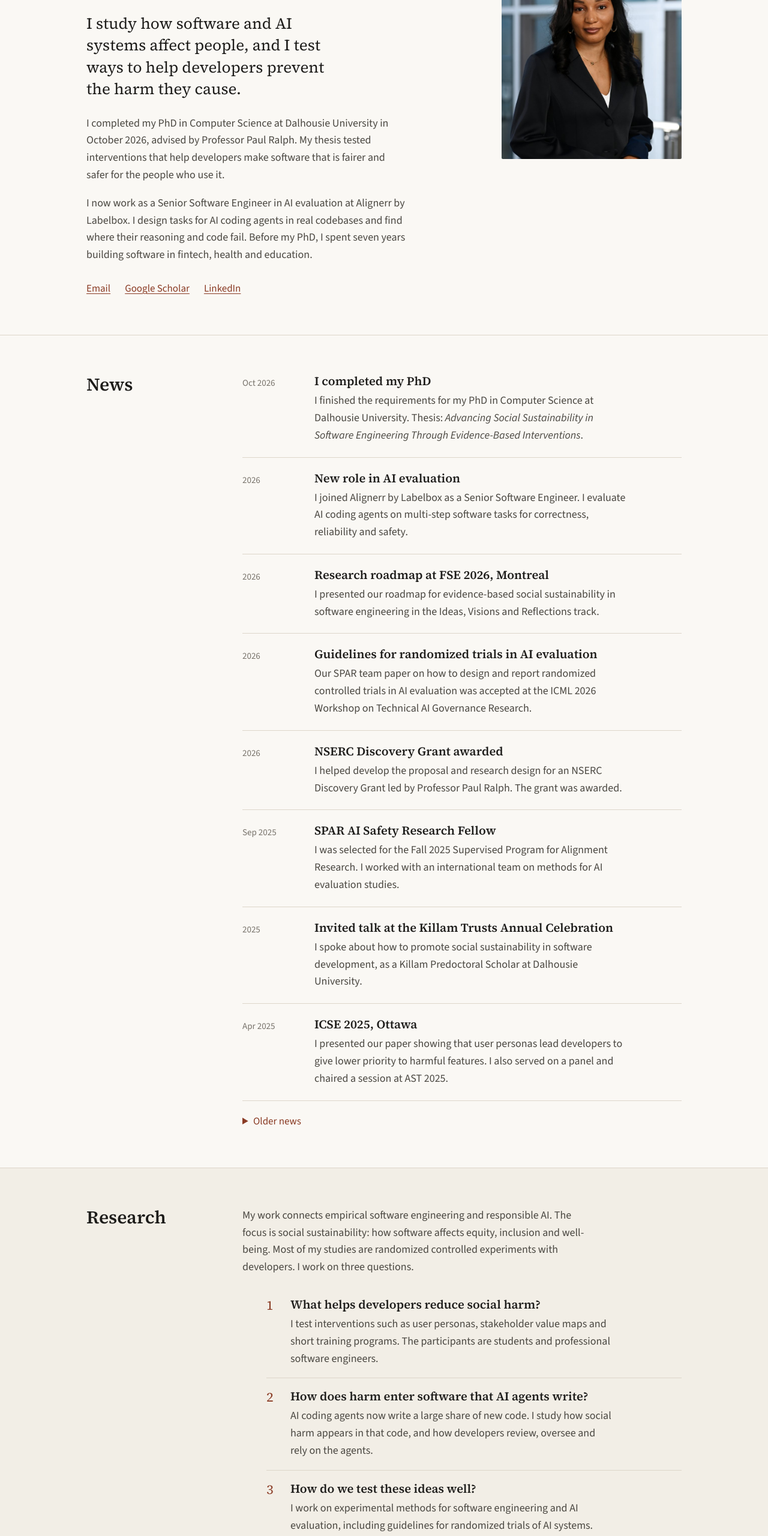
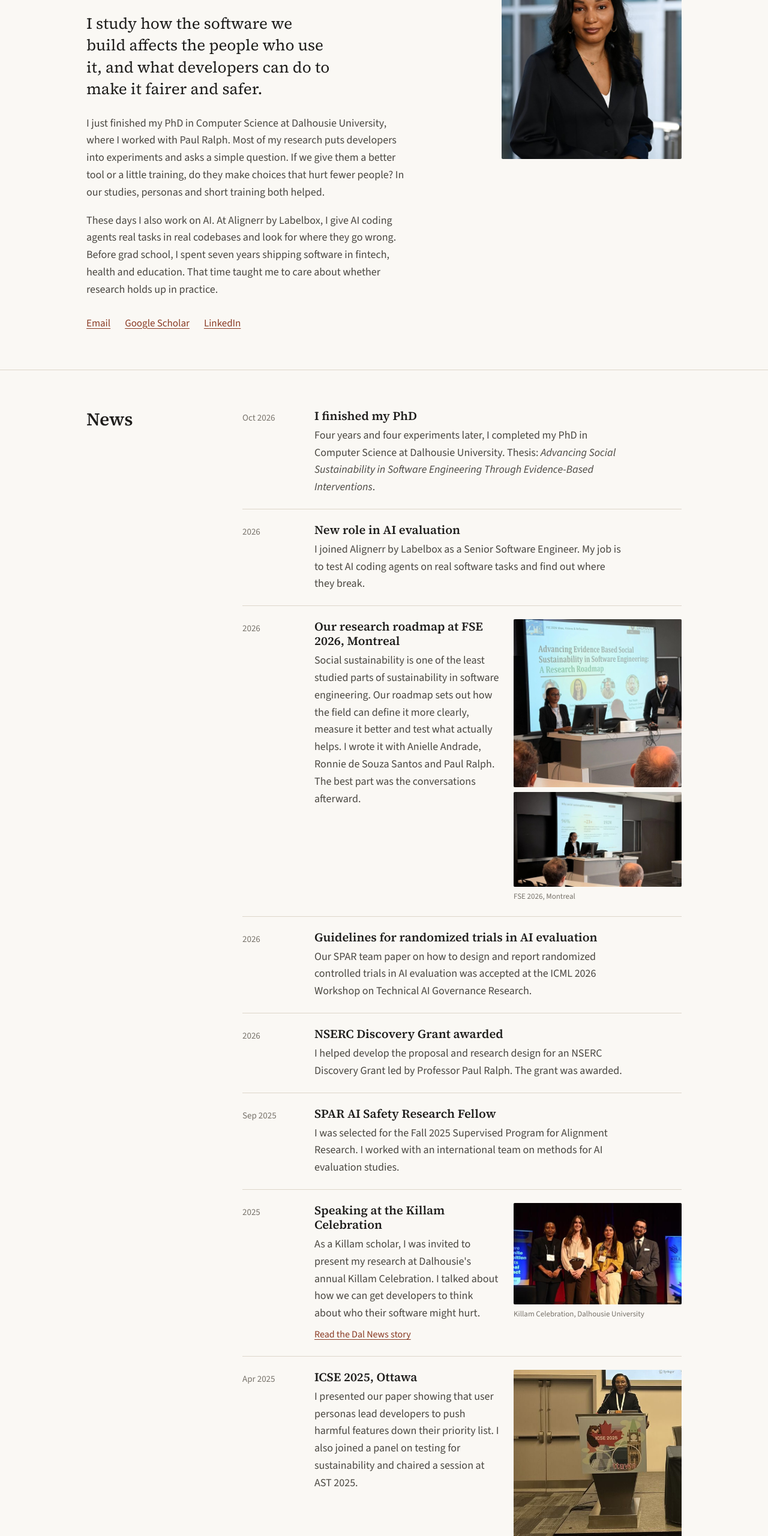
Before and after one commit to Devbimpe/devbimpe.github.io, a plain HTML site: page index.html in a window 1280 px wide. Shown: the part 240-2800 px from the top of the page at 60% size. Drawn offline with nearby package versions, Linux system fonts and the light colour scheme.

Commit message:
Add event photos, warmer copy, remove mentee names
Claude-Session: https://claude.ai/code/session_01SihijPpRReEfcpQbiXK9xj

```diff
--- a/index.html
+++ b/index.html
@@ -102,15 +102,17 @@
     .news-item time { color: var(--muted); font-size: 15px; padding-top: 3px; }
     .news-item h3 { font-size: 20px; margin-bottom: 6px; }
     .news-item p { color: var(--ink-2); margin: 0; max-width: 58ch; }
-    .news-photo { margin: 0; width: 240px; }
-    .news-photo img { width: 100%; aspect-ratio: 3 / 2; object-fit: cover; border-radius: 2px; background: var(--rule); }
+    .news-photo { margin: 0; width: 280px; }
+    .news-photo img { width: 100%; height: auto; max-height: 340px; object-fit: cover; object-position: 50% 15%; border-radius: 2px; background: var(--rule); }
+    .news-photo img + img { margin-top: 8px; }
+    .news-item .more { display: inline-block; margin-top: 8px; font-size: 16px; }
     .news-photo figcaption { font-size: 13px; color: var(--muted); margin-top: 6px; }
     details.older { margin-top: 20px; }
     details.older summary { cursor: pointer; color: var(--accent); font-size: 17px; }
     details.older[open] summary { margin-bottom: 20px; }
 
     /* Research */
-    .questions { counter-reset: q; margin: 8px 0 32px; }
+    .questions { counter-reset: q; margin: 8px 0 32px; padding: 0; list-style: none; }
     .questions li { counter-increment: q; display: grid; grid-template-columns: 40px 1fr; padding: 18px 0; border-bottom: 1px solid var(--rule); }
     .questions li::before { content: counter(q); font-family: var(--serif); color: var(--accent); font-size: 22px; line-height: 1.2; }
     .questions h3 { font-size: 20px; margin-bottom: 6px; }
@@ -194,9 +196,9 @@
     <div>
       <h1>Bimpe Ayoola, PhD</h1>
       <div class="role">Empirical software engineering and responsible AI · Halifax, Canada</div>
-      <p class="lead">I study how software and AI systems affect people, and I test ways to help developers prevent the harm they cause.</p>
-      <p>I completed my PhD in Computer Science at Dalhousie University in October 2026, advised by Professor Paul Ralph. My thesis tested interventions that help developers make software that is fairer and safer for the people who use it.</p>
-      <p>I now work as a Senior Software Engineer in AI evaluation at Alignerr by Labelbox. I design tasks for AI coding agents in real codebases and find where their reasoning and code fail. Before my PhD, I spent seven years building software in fintech, health and education.</p>
+      <p class="lead">I study how the software we build affects the people who use it, and what developers can do to make it fairer and safer.</p>
+      <p>I just finished my PhD in Computer Science at Dalhousie University, where I worked with Paul Ralph. Most of my research puts developers into experiments and asks a simple question. If we give them a better tool or a little training, do they make choices that hurt fewer people? In our studies, personas and short training both helped.</p>
+      <p>These days I also work on AI. At Alignerr by Labelbox, I give AI coding agents real tasks in real codebases and look for where they go wrong. Before grad school, I spent seven years shipping software in fintech, health and education. That time taught me to care about whether research holds up in practice.</p>
       <div class="links">
         <a href="mailto:bimpeayoolac@gmail.com">Email</a>
         <a href="https://scholar.google.ca/citations?user=7cDyYSUAAAAJ&amp;hl=en">Google Scholar</a>
@@ -229,8 +231,8 @@
       <article class="news-item">
         <time datetime="2026-10">Oct 2026</time>
         <div>
-          <h3>I completed my PhD</h3>
-          <p>I finished the requirements for my PhD in Computer Science at Dalhousie University. Thesis: <em>Advancing Social Sustainability in Software Engineering Through Evidence-Based Interventions</em>.</p>
+          <h3>I finished my PhD</h3>
+          <p>Four years and four experiments later, I completed my PhD in Computer Science at Dalhousie University. Thesis: <em>Advancing Social Sustainability in Software Engineering Through Evidence-Based Interventions</em>.</p>
         </div>
       </article>
 
@@ -238,16 +240,21 @@
         <time datetime="2026">2026</time>
         <div>
           <h3>New role in AI evaluation</h3>
-          <p>I joined Alignerr by Labelbox as a Senior Software Engineer. I evaluate AI coding agents on multi-step software tasks for correctness, reliability and safety.</p>
+          <p>I joined Alignerr by Labelbox as a Senior Software Engineer. My job is to test AI coding agents on real software tasks and find out where they break.</p>
         </div>
       </article>
 
       <article class="news-item">
         <time datetime="2026">2026</time>
         <div>
-          <h3>Research roadmap at FSE 2026, Montreal</h3>
-          <p>I presented our roadmap for evidence-based social sustainability in software engineering in the Ideas, Visions and Reflections track.</p>
+          <h3>Our research roadmap at FSE 2026, Montreal</h3>
+          <p>Social sustainability is one of the least studied parts of sustainability in software engineering. Our roadmap sets out how the field can define it more clearly, measure it better and test what actually helps. I wrote it with Anielle Andrade, Ronnie de Souza Santos and Paul Ralph. The best part was the conversations afterward.</p>
         </div>
+        <figure class="news-photo">
+          <img src="news/2026-fse-montreal.jpg" alt="Bimpe and Paul Ralph at the front of the room, with the roadmap title slide behind them" loading="lazy" width="1200" height="1200" />
+          <img src="news/2026-fse-montreal-talk.jpg" alt="Bimpe presenting a slide titled Why social sustainability matters" loading="lazy" width="1200" height="675" />
+          <figcaption>FSE 2026, Montreal</figcaption>
+        </figure>
       </article>
 
       <article class="news-item">
@@ -277,17 +284,26 @@
       <article class="news-item">
         <time datetime="2025">2025</time>
         <div>
-          <h3>Invited talk at the Killam Trusts Annual Celebration</h3>
-          <p>I spoke about how to promote social sustainability in software development, as a Killam Predoctoral Scholar at Dalhousie University.</p>
+          <h3>Speaking at the Killam Celebration</h3>
+          <p>As a Killam scholar, I was invited to present my research at Dalhousie's annual Killam Celebration. I talked about how we can get developers to think about who their software might hurt.</p>
+          <a class="more" href="https://bit.ly/48P0kdv">Read the Dal News story</a>
         </div>
+        <figure class="news-photo">
+          <img src="news/2025-killam-celebration.jpg" alt="Bimpe on stage with three other Killam scholars" loading="lazy" width="579" height="350" />
+          <figcaption>Killam Celebration, Dalhousie University</figcaption>
+        </figure>
       </article>
 
       <article class="news-item">
         <time datetime="2025-04">Apr 2025</time>
         <div>
           <h3>ICSE 2025, Ottawa</h3>
-          <p>I presented our paper showing that user personas lead developers to give lower priority to harmful features. I also served on a panel and chaired a session at AST 2025.</p>
+          <p>I presented our paper showing that user personas lead developers to push harmful features down their priority list. I also joined a panel on testing for sustainability and chaired a session at AST 2025.</p>
         </div>
+        <figure class="news-photo">
+          <img src="news/2025-icse-ottawa.jpg" alt="Bimpe speaking at the ICSE 2025 podium in Ottawa" loading="lazy" width="480" height="544" />
+          <figcaption>ICSE 2025, Ottawa</figcaption>
+        </figure>
       </article>
 
       <details class="older">
@@ -337,35 +353,35 @@
       <h2>Research</h2>
     </div>
     <div class="body">
-      <p>My work connects empirical software engineering and responsible AI. The focus is social sustainability: how software affects equity, inclusion and well-being. Most of my studies are randomized controlled experiments with developers. I work on three questions.</p>
+      <p>Software decides who gets a loan, who sees a job ad and whose face a camera recognizes. Those outcomes start with ordinary decisions developers make every day, like which feature to build first. I study those decisions, and I test small changes that lead to better ones. Researchers call this social sustainability: how software affects equity, inclusion and well-being.</p>
 
       <ol class="questions">
         <li>
           <div>
-            <h3>What helps developers reduce social harm?</h3>
-            <p>I test interventions such as user personas, stakeholder value maps and short training programs. The participants are students and professional software engineers.</p>
+            <h3>Can we nudge developers toward less harmful software?</h3>
+            <p>I test simple tools, like user personas and stakeholder maps, that help developers notice who might get hurt by a feature.</p>
           </div>
         </li>
         <li>
           <div>
-            <h3>How does harm enter software that AI agents write?</h3>
-            <p>AI coding agents now write a large share of new code. I study how social harm appears in that code, and how developers review, oversee and rely on the agents.</p>
+            <h3>What happens when AI writes the code?</h3>
+            <p>AI coding agents now write a lot of software. I want to know how harm slips into their code, and how well developers catch it when they review it.</p>
           </div>
         </li>
         <li>
           <div>
-            <h3>How do we test these ideas well?</h3>
-            <p>I work on experimental methods for software engineering and AI evaluation, including guidelines for randomized trials of AI systems.</p>
+            <h3>How do we know any of this works?</h3>
+            <p>Good answers need good experiments. I work on methods for testing these ideas, including guidelines for randomized trials in AI evaluation.</p>
           </div>
         </li>
       </ol>
 
-      <p>I ran four randomized experiments with 277 participants, including 18 professional software engineers. I share data, analysis scripts and study materials on Zenodo and OSF.</p>
-
-      <div class="finding">
-        <p>In one experiment, a short training program cut the odds that developers gave high priority to harmful features by 78%.</p>
-        <p>I built LUMORA, a web version of this training, so that developers can complete it on their own.</p>
-      </div>
+      <h3 class="sub-h" style="margin-top:36px">What we have learned so far</h3>
+      <ul class="rows">
+        <li><span class="when">Personas</span><span class="what">When developers met a few realistic users first, they gave less priority to features that could harm people. <a href="#publications">ICSE 2025</a></span></li>
+        <li><span class="when">Training</span><span class="what">A short training session had a similar effect. I turned it into LUMORA, a web app that developers can work through on their own.</span></li>
+        <li><span class="when">Teams</span><span class="what">Diverse teams made fairer choices when they prioritized requirements. <a href="https://arxiv.org/abs/2603.12406">FSE 2026</a></span></li>
+      </ul>
     </div>
   </div>
 </section>
@@ -614,9 +630,9 @@
 
       <h3 class="sub-h">Students</h3>
       <ul class="rows">
-        <li><span class="when">2026</span><span class="what">Cerys Fisher, NSERC undergraduate research student (co-supervisor). Hybrid work in software teams.</span></li>
-        <li><span class="when">2024–2025</span><span class="what">Satya Deepika, master's student (mentor). Ethical conflicts in user stories in Agile development.</span></li>
-        <li><span class="when">2022–2025</span><span class="what">Felix Wang, undergraduate research assistant (mentor). Hybrid software teams.</span></li>
+        <li><span class="when">2026</span><span class="what">Co-supervised an NSERC undergraduate research student working on hybrid work in software teams.</span></li>
+        <li><span class="when">2024–2025</span><span class="what">Mentored a master's student studying ethical conflicts in Agile user stories.</span></li>
+        <li><span class="when">2022–2025</span><span class="what">Mentored an undergraduate research assistant studying hybrid software teams.</span></li>
       </ul>
     </div>
   </div>
@@ -679,7 +695,7 @@
       <h2>Contact</h2>
     </div>
     <div class="body">
-      <p>I am open to research collaborations, talks and roles in AI evaluation and responsible AI. Email is the best way to reach me.</p>
+      <p>If you work on responsible AI, human-centred software or AI evaluation, I would love to hear from you. I am always up for a collaboration, a talk or a good conversation.</p>
       <div class="links">
         <a href="mailto:bimpeayoolac@gmail.com">bimpeayoolac@gmail.com</a>
         <a href="https://www.linkedin.com/in/bimpe-ayoola-phd-61939455/">LinkedIn</a>
```
Also changed, not shown: news/2025-icse-ottawa.jpg (added), news/2025-killam-celebration.jpg (added), news/2026-fse-montreal-talk.jpg (added), news/2026-fse-montreal.jpg (added).
